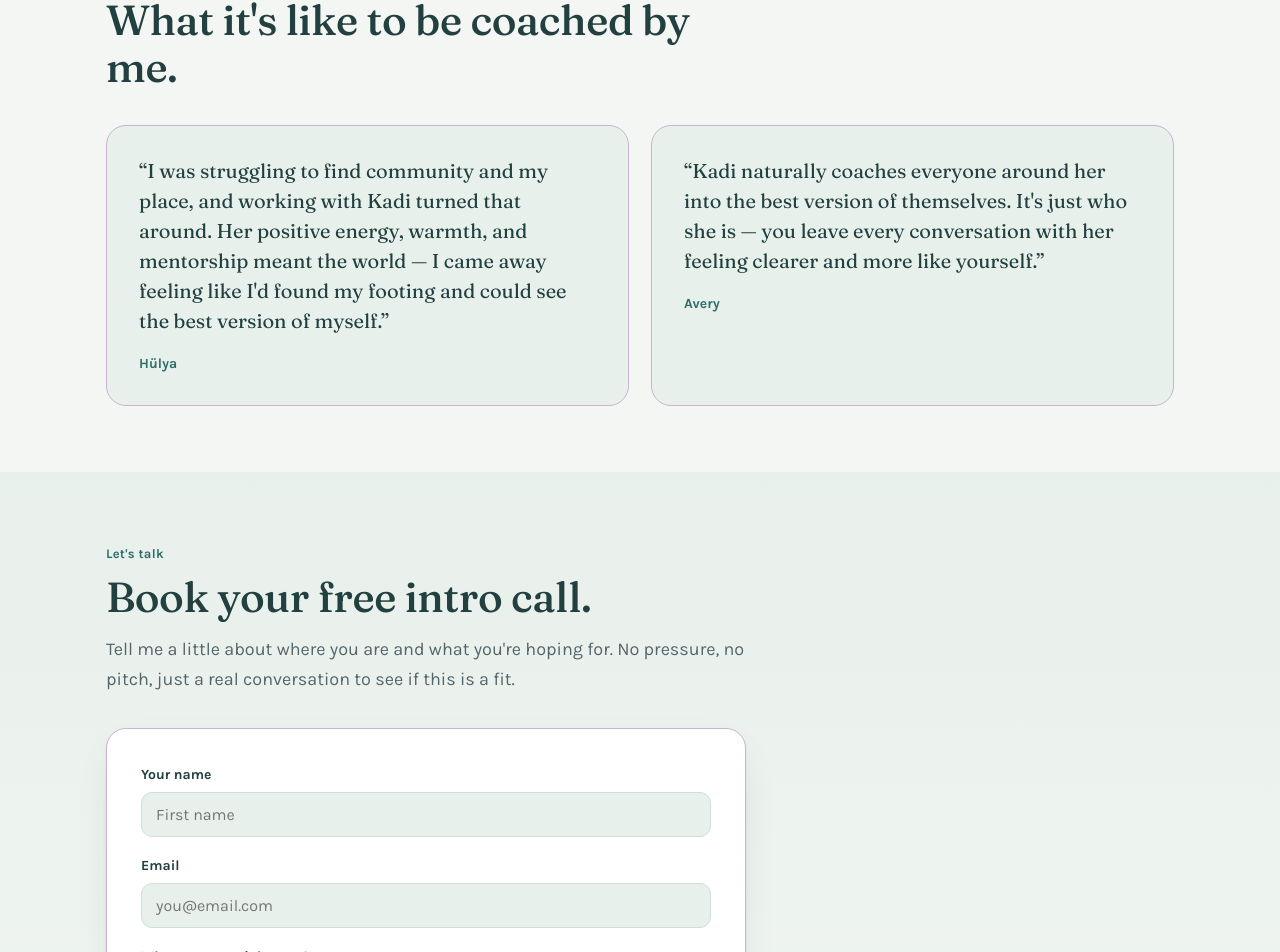
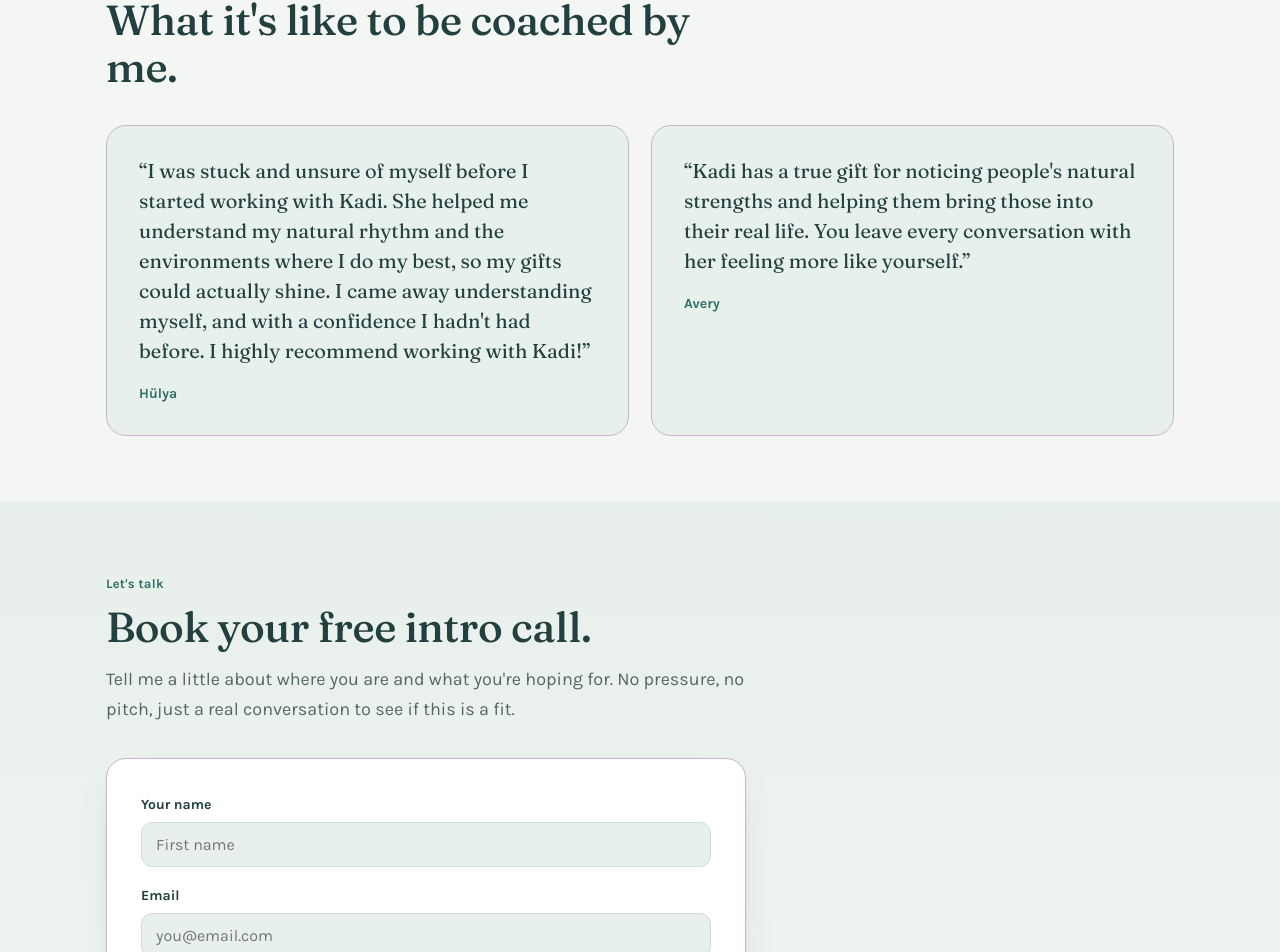
Before and after one commit to jackgardner99/in-your-nature-client, a React (Vite) app: page / in a window 1280 px wide. Shown: the part 4422-5374 px from the top of the page. Built offline with nearby package versions, Linux system fonts and the light colour scheme.

Commit message:
update testimonials

```diff
--- a/src/data/testimonials.js
+++ b/src/data/testimonials.js
@@ -2,11 +2,11 @@ export const testimonials = [
   {
     name: 'Hülya',
     quote:
-      "I was struggling to find community and my place, and working with Kadi turned that around. Her positive energy, warmth, and mentorship meant the world — I came away feeling like I'd found my footing and could see the best version of myself.",
+      "I was stuck and unsure of myself before I started working with Kadi. She helped me understand my natural rhythm and the environments where I do my best, so my gifts could actually shine. I came away understanding myself, and with a confidence I hadn't had before. I highly recommend working with Kadi!",
   },
   {
     name: 'Avery',
     quote:
-      "Kadi naturally coaches everyone around her into the best version of themselves. It's just who she is — you leave every conversation with her feeling clearer and more like yourself.",
+      "Kadi has a true gift for noticing people's natural strengths and helping them bring those into their real life. You leave every conversation with her feeling more like yourself.",
   },
 ]
```
